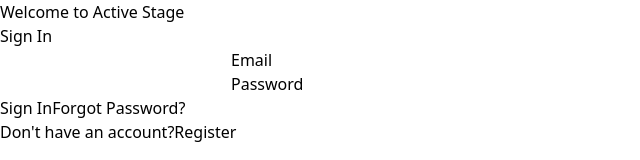
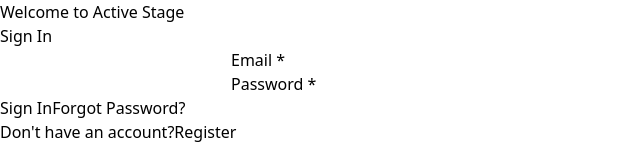
Before and after one commit to NickGofman/Active-Stage, a React (Create React App) app in the folder frontEnd/: page / in a window 1280 px wide. Shown: the top 160 px of the page, without its empty margins (0-640 px from the left). Built offline with nearby package versions, Linux system fonts and the light colour scheme; what @material-tailwind/react would draw is missing.

Commit message:
Login AXIOS

```diff
--- a/frontEnd/src/components/context/authContext.js
+++ b/frontEnd/src/components/context/authContext.js
@@ -1,4 +1,5 @@
 import { createContext, useEffect, useState } from 'react';
+import { makeRequest } from '../../axios';
 
 export const AuthContext = createContext();
 
@@ -8,15 +9,23 @@
   );
 
   const login = (inputs) => {
-    //we need to use axios here to ge the user details and set the currentuser
-    setCurrentUser({
-      id: 1,
-      role: 'user',
-      businessName: 'Elis pub',
-      managerName: 'nick',
-    });
+    //we need to use axios here to ge the user details and
+    console.log('In authContext');
+    makeRequest
+      .post('/auth/login', inputs)
+      .then((response) => {
+        // Handle successful registration
+        console.log('Response In authContext: ', response);
 
-
+        //set the current user
+        setCurrentUser({
+          id: response.data.UserId,
+          role: response.data.Role,
+        });
+      })
+      .catch((error) => {
+        console.log(error);
+      });
   };
   useEffect(() => {
     localStorage.setItem('user', JSON.stringify(currentUser));
--- a/frontEnd/src/pages/LoginPage.js
+++ b/frontEnd/src/pages/LoginPage.js
@@ -9,20 +9,41 @@
   CardHeader,
 } from '@material-tailwind/react';
 import { AuthContext } from '../components/context/authContext';
-import { useContext, useEffect } from 'react';
+import { useContext, useEffect, useState } from 'react';
 import { Link, useNavigate } from 'react-router-dom';
 function LoginPage() {
   const { login, currentUser } = useContext(AuthContext);
   const navigate = useNavigate();
   useEffect(() => {
-    console.log("Use affect",currentUser);
+    console.log('Use affect', currentUser);
     if (currentUser !== null) {
       currentUser?.role === 'admin' ? navigate('/admin') : navigate('/user');
     }
   }, [currentUser, navigate]);
-  const handleLogin = () => {
-    login();
+
+  //send to login function the email and password
+  const handleLogin = (e) => {
+    e.preventDefault();
+    // Validate form data
+
+    login(inputs);
   };
+  const [inputs, setInputs] = useState({
+    email: '',
+    password: '',
+  });
+  const [err, setErr] = useState(null);
+  const [errMessage, setErrorMessage] = useState('');
+
+  const handleChange = (e) => {
+    console.log(inputs);
+    setInputs((prevInputs) => ({
+      ...prevInputs,
+      [e.target.name]: e.target.value,
+    }));
+    setErr({ ...inputs, [e.target.name]: e.target.value });
+  };
+
   return (
     <div className="h-screen flex flex-col justify-center items-center">
       <Typography variant="h3">Welcome to Active Stage</Typography>
@@ -38,8 +59,27 @@
         </CardHeader>
         <CardBody>
           <form className="flex flex-col gap-4">
-            <Input label="Email" size="lg" />
-            <Input label="Password" size="lg" />
+            <Input
+              required
+              type="email"
+              size="lg"
+              label="Email"
+              name="email"
+              onChange={handleChange}
+              error={err?.email !== ''}
+              success={err?.email === ''}
+            />
+            <Input
+              required
+              type="password"
+              variant="outlined"
+              size="lg"
+              label="Password"
+              name="password"
+              onChange={handleChange}
+              error={err?.password !== ''}
+              success={err?.password === ''}
+            />
           </form>
         </CardBody>
         <CardFooter className="pt-0">
```
Also changed, not shown: 1 other file (tests, documents, lock files or other folders).
